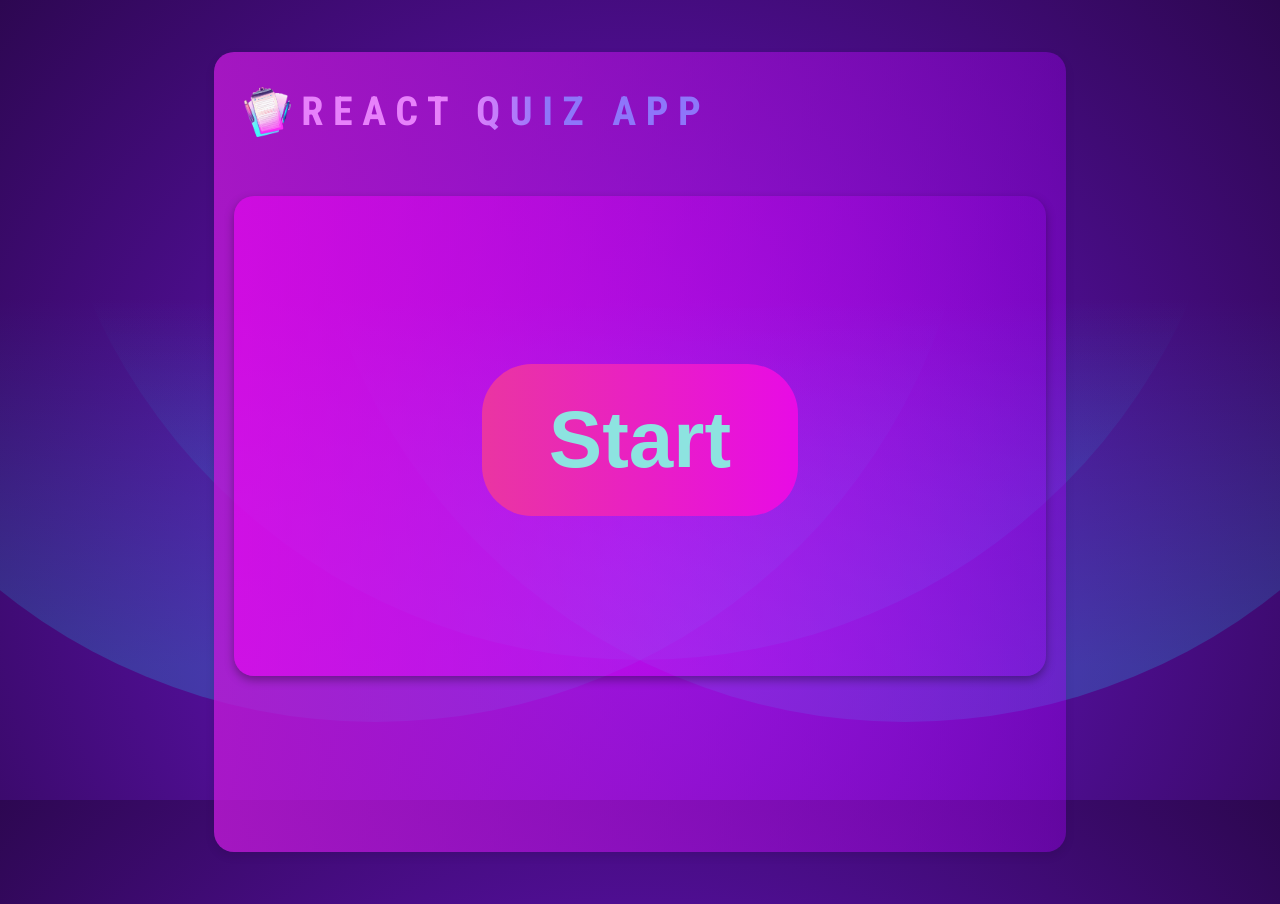
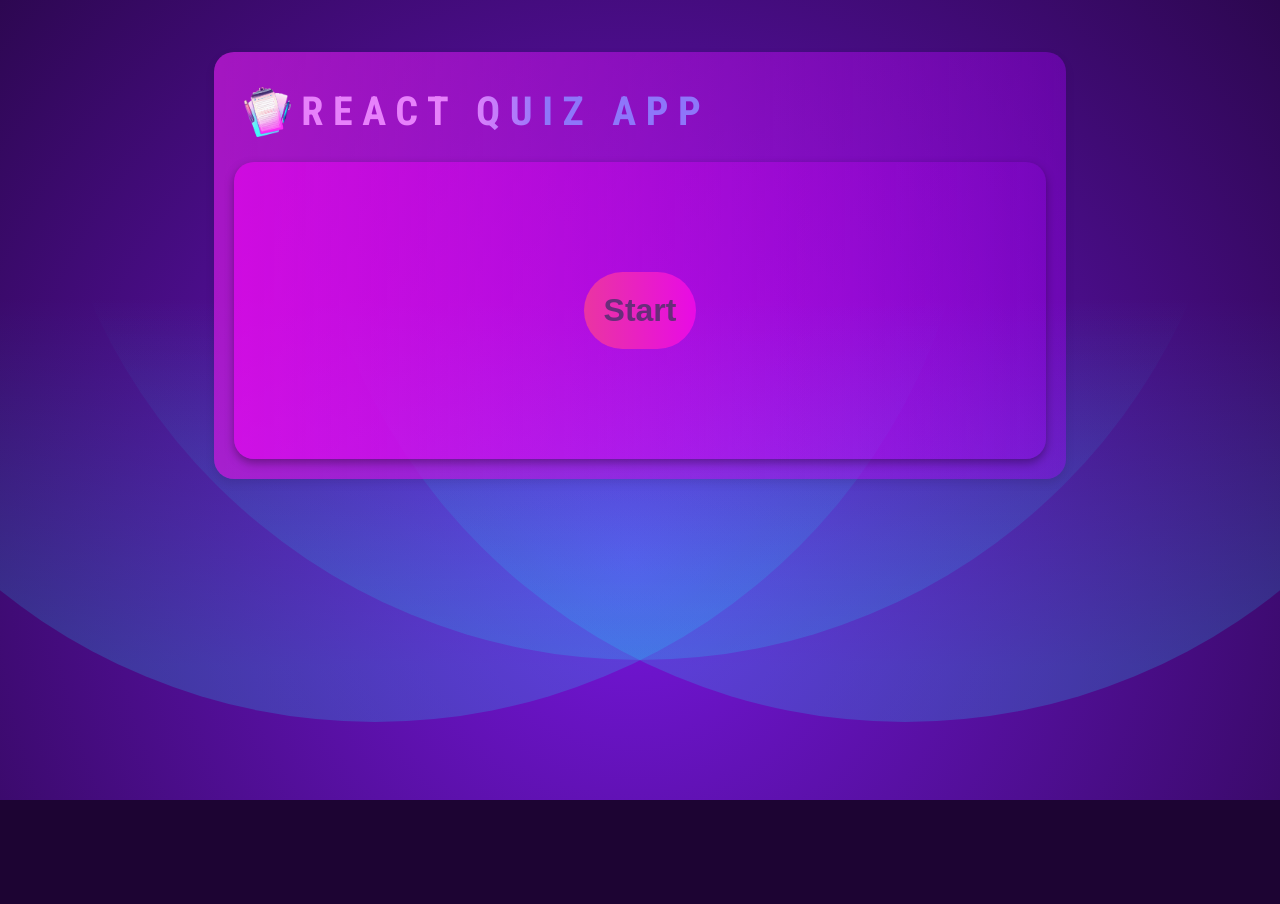
Before and after one commit to AaradhyaGitHub/ReactQuizApp, a React (Vite) app: page / in a window 1280 px wide. After the commit the page ends 800 px from the top, so only its background shows below. Built offline with nearby package versions, Linux system fonts and the light colour scheme.

Commit message:
Design fixes

```diff
--- a/src/components/Dash.jsx
+++ b/src/components/Dash.jsx
@@ -8,7 +8,7 @@ const DashSection = styled.section`
   flex-direction: column;
   align-items: center; /* Centers content horizontally */
   gap: 10px; /* Space between elements */
-  height: 100vh;
+  height: auto;
   width: 70%;
   background: linear-gradient(to right, #c21ad8c6, #aa00ff5c);
   border-radius: 20px;
@@ -26,11 +26,7 @@ export default function Dash() {
   return (
     <DashSection>
       <Header />
-      {examStatus === 'exam-over' ? (
-        <p>Exaxm Over</p>
-      ) : (
-        <QnA status={handleExamStatus} />
-      )}
+      <QnA status={handleExamStatus} />
     </DashSection>
   );
 }
--- a/src/components/Qna.jsx
+++ b/src/components/Qna.jsx
@@ -2,13 +2,14 @@ import { styled } from "styled-components";
 
 import { QNA } from "../data.js";
 import { useState, useEffect } from "react";
+import QuizOver from "./QuizOver.jsx";
 
 const TestArea = styled.section`
   display: flex;
   flex-direction: column;
   align-items: center;
   gap: 10px; /* Space between elements */
-  height: 60vh;
+  height: auto;
   width: 100%;
   background: linear-gradient(to right, #ff00ff76, #aa00ff2f);
   border-radius: 20px;
@@ -59,15 +60,14 @@ const AnswerButton = styled.button`
   }
 `;
 const Theme1Buttons = styled.button`
-  margin-top: 20%;
-  width: 40%;
-  padding: 30px;
-  font-size: 5rem;
+  margin: 100px;
+  padding: 20px;
+  font-size: 2rem;
   font-weight: bold;
   background: linear-gradient(to right, #ea35a2, #e80be5);
   border: none;
   border-radius: 50px;
-  color: #8de3e0;
+  color: #692d7a;
   cursor: pointer;
   transition: transform 0.2s, background 0.3s;
 
@@ -77,7 +77,7 @@ const Theme1Buttons = styled.button`
   }
 `;
 
-export default function QnA({status}) {
+export default function QnA({ status }) {
   const [currentQuestion, setCurrentQuestion] = useState();
   const [hasExamStarted, setHasExamStarted] = useState(false);
   const [selectedAnswer, setSelectedAnswer] = useState([]);
@@ -89,9 +89,9 @@ export default function QnA({status}) {
 
   const currentQuestionIndex = QNA[currentQuestion];
 
-   useEffect(() => {
+  useEffect(() => {
     if (currentQuestion >= QNA.length) {
-      status("exam-over");  // ✅ Updates exam status *after* render
+      status("exam-over"); // ✅ Updates exam status *after* render
     }
   }, [currentQuestion, status]);
 
@@ -142,13 +142,13 @@ export default function QnA({status}) {
             </>
           ) : (
             <>
-              <Theme1Buttons> Results</Theme1Buttons>
-              {status("exam-over")}
+              <QuizOver >
+                <h1>QuizOver</h1>
+              </QuizOver>
             </>
           )}
         </>
-      )
-      }
+      )}
     </TestArea>
   );
 }
--- /dev/null
+++ b/src/components/QuizOver.jsx
@@ -0,0 +1,43 @@
+import { styled } from "styled-components";
+import { QNA } from "../data.js";
+
+const ResultArea = styled.section`
+  display: flex;
+  flex-direction: column;
+  align-items: center;
+  height: 120%;
+  width: 100%;
+  background: linear-gradient(to right, #e112e176, #8406c32e);
+  border-radius: 20px;
+  box-shadow: 0 4px 10px rgba(0, 0, 0, 0.336);
+`;
+
+const H1 = styled.h1`
+  font-family: "Roboto Condensed", sans-serif;
+  font-weight: bold;
+  font-size: 2.5rem;
+  letter-spacing: 0.6rem;
+  margin: 0;
+  text-transform: uppercase;
+  background: linear-gradient(90deg, #e781fb 40%, #8e76fa 60%);
+  -webkit-background-clip: text;
+  -webkit-text-fill-color: transparent;
+`;
+
+const H2 = styled.h2`
+  margin: 0;
+  font-size: 1rem;
+  color: #b496ec;
+  text-transform: uppercase;
+`;
+
+export default function QuizOver({ children }) {
+  return (
+    <>
+      {
+        Ma
+      }
+      {children}
+    </>
+  );
+}
```
